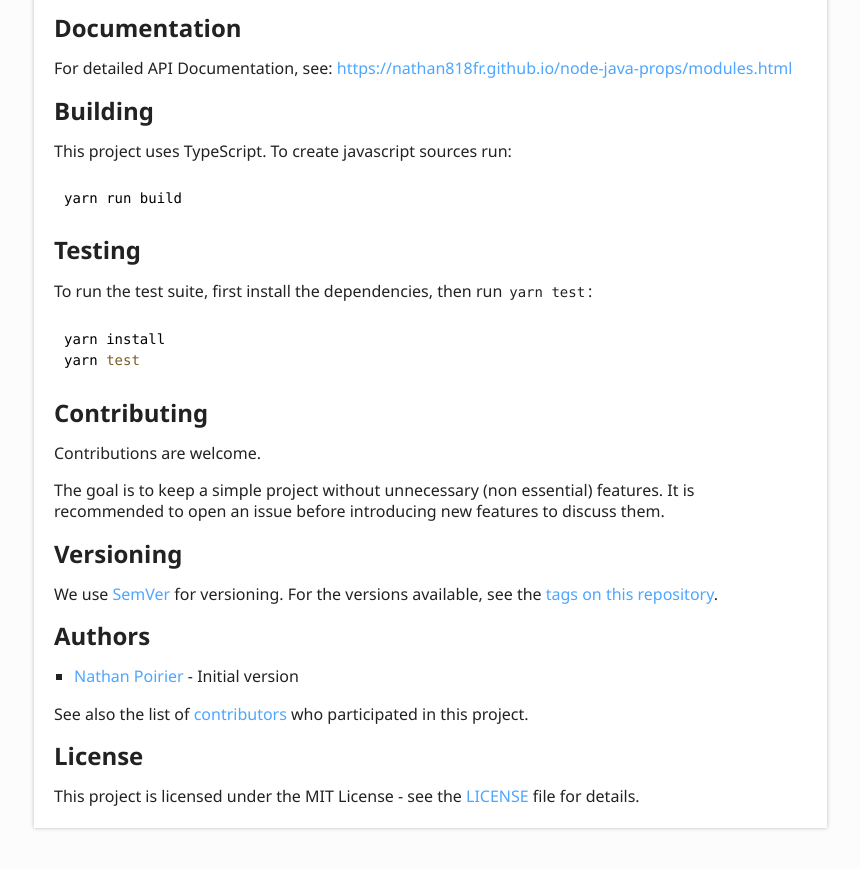
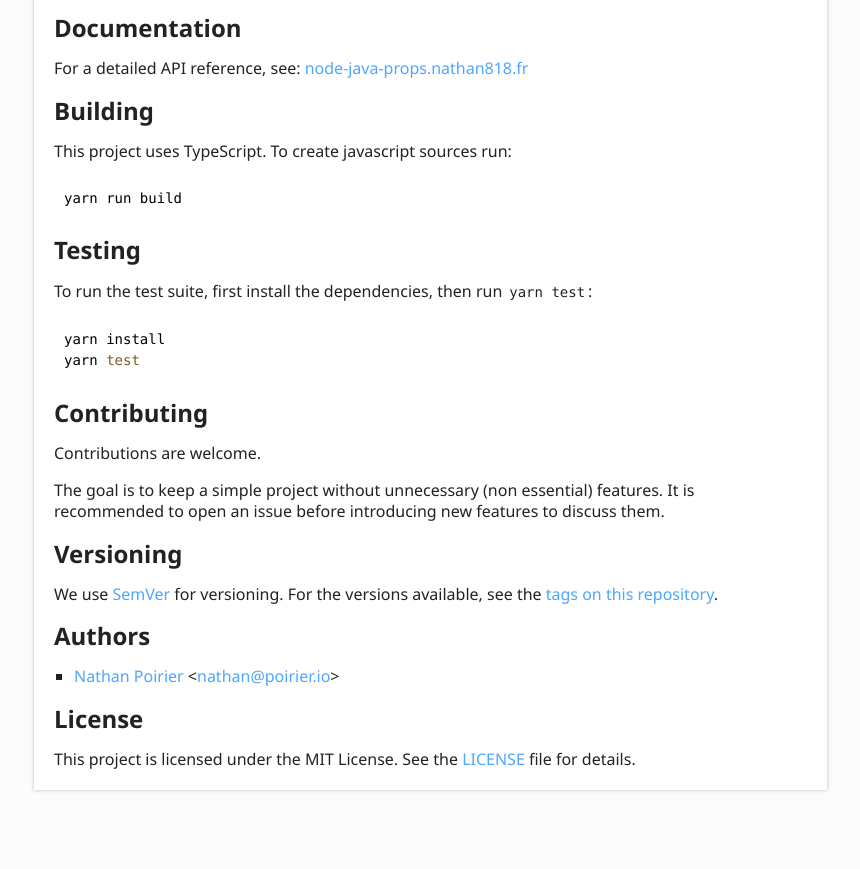
Before and after one commit to nathan818fr/node-java-props, a plain HTML site: page index.html in a window 1280 px wide. Shown: the part 2122-2991 px from the top of the page, without its empty margins (6-866 px from the left). Drawn offline with Linux system fonts and the light colour scheme.

Commit message:
Deploying to typedoc from @ nathan818fr/node-java-props@6c87d59eace4aca94e0388a4f19afa1b2c69c4fc 🚀

```diff
--- a/index.html
+++ b/index.html
@@ -31,7 +31,8 @@ d=foo\
 <a href="#documentation" id="documentation" style="color: inherit; text-decoration: none;">
   <h2>Documentation</h2>
 </a>
-<p>For detailed API Documentation, see: <a href="https://nathan818fr.github.io/node-java-props/modules.html">https://nathan818fr.github.io/node-java-props/modules.html</a></p>
+<p>For a detailed API reference, see:
+<a href="https://node-java-props.nathan818.fr/modules.html">node-java-props.nathan818.fr</a></p>
 
 <a href="#building" id="building" style="color: inherit; text-decoration: none;">
   <h2>Building</h2>
@@ -64,12 +65,12 @@ For the versions available, see the <a href="https://github.com/nathan818fr/node
   <h2>Authors</h2>
 </a>
 <ul>
-<li><a href="https://github.com/nathan818fr">Nathan Poirier</a> - Initial version</li>
+<li><a href="https://github.com/nathan818fr">Nathan Poirier</a> &lt;<a href="mailto:nathan@poirier.io">nathan@poirier.io</a>&gt;</li>
 </ul>
-<p>See also the list of <a href="https://github.com/nathan818fr/node-java-props/contributors">contributors</a> who participated in this project.</p>
 
 <a href="#license" id="license" style="color: inherit; text-decoration: none;">
   <h2>License</h2>
 </a>
-<p>This project is licensed under the MIT License - see the <a href="./LICENSE">LICENSE</a> file for details.</p>
+<p>This project is licensed under the MIT License.
+See the <a href="https://github.com/nathan818fr/node-java-props/blob/master/LICENSE">LICENSE</a> file for details.</p>
 </div></div><div class="col-4 col-menu menu-sticky-wrap menu-highlight"><nav class="tsd-navigation primary"><ul><li class="current"><a href="modules.html">Exports</a></li></ul></nav><nav class="tsd-navigation secondary menu-sticky"><ul><li class="tsd-kind-interface"><a href="interfaces/Properties.html" class="tsd-kind-icon">Properties</a></li><li class="tsd-kind-function"><a href="modules.html#parse" class="tsd-kind-icon">parse</a></li><li class="tsd-kind-function"><a href="modules.html#parseFile" class="tsd-kind-icon">parse<wbr/>File</a></li><li class="tsd-kind-function"><a href="modules.html#stringify" class="tsd-kind-icon">stringify</a></li></ul></nav></div></div></div><footer class="with-border-bottom"><div class="container"><h2>Settings</h2><p>Theme <select id="theme"><option value="os">OS</option><option value="light">Light</option><option value="dark">Dark</option></select></p></div></footer><div class="container tsd-generator"><p>Generated using <a href="https://typedoc.org/" target="_blank">TypeDoc</a></p></div><div class="overlay"></div><script src="assets/main.js"></script></body></html>
```
